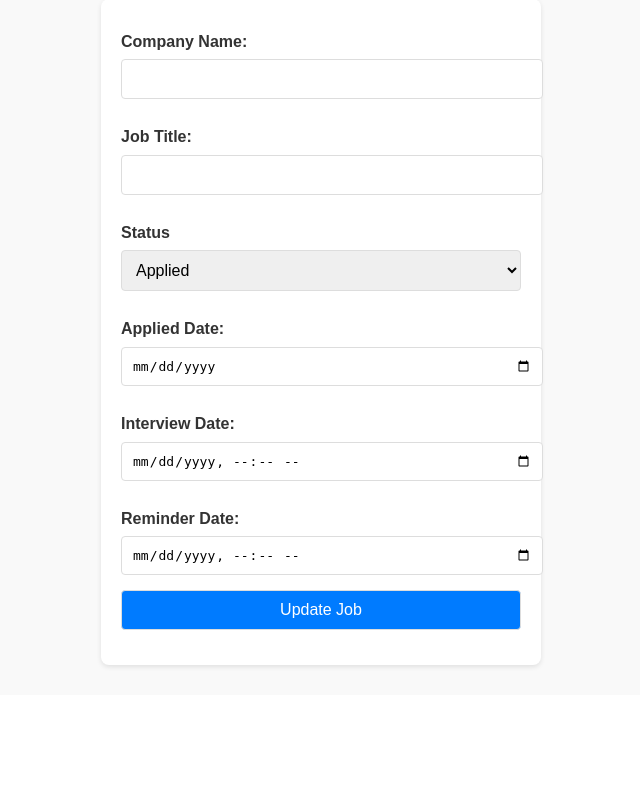
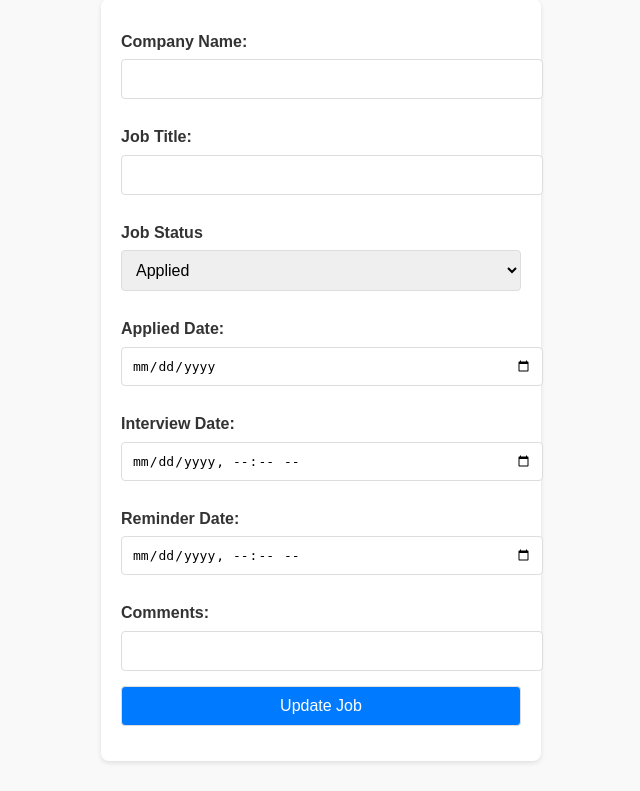
Before and after one commit to Navya-Sri-A/ease-job-track, a Flask app: page /edit/1 in a window 1280 px wide. Shown: the part 158-949 px from the top of the page, without its empty margins (319-959 px from the left). Before the commit the page ends 827 px from the top, so only its background shows below. Run offline with Flask 3, Linux system fonts and the light colour scheme; data that the repository does not hold is empty.

Commit message:
Updated comments section references

```diff
--- a/code/templates/edit_job.html
+++ b/code/templates/edit_job.html
@@ -7,7 +7,7 @@
   <label>Job Title:</label>
   <input type="text" name="job_title" value="{{ job[2] }}" required />
 
-  <label>Status</label>
+  <label>Job Status</label>
   <select name="application_status">
     <option>Applied</option>
     <option>Interview Scheduled</option>
@@ -24,6 +24,9 @@
   <label>Reminder Date:</label>
   <input type="datetime-local" name="reminder_date" value="{{ job[6] or '' }}" />
 
+  <label>Comments:</label>
+  <input type="text" name="comments_section" value="{{ job[7] or '' }}" />
+
   <button type="submit">Update Job</button>
 </form>
 {% endblock %}
```
